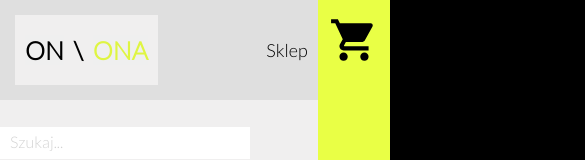
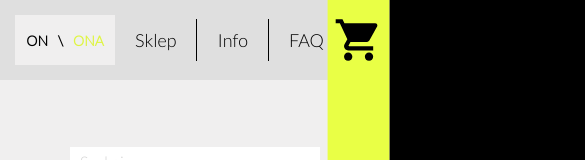
Before and after one commit to malinuuus/shopping-cart-app, a React (Create React App) app: page /projekt/store in a window 390 px wide. Shown: the top 160 px of the page, 585 px wide, since content can reach past the window. Built offline with nearby package versions, Linux system fonts and the light colour scheme.

Commit message:
Create css media queries for mobile phones

```diff
--- a/src/components/Cart.js
+++ b/src/components/Cart.js
@@ -9,7 +9,7 @@ const Cart = () => {
   const { cart, setCart } = useContext(MyContext);
 
   const [cartOpen, setCartOpen] = useState(false);
-  const closeStyle = { transform: 'translateX(82%)' };
+  const closeStyle = { transform: 'translateX(84%)' };
   const cartLength = cart.length;
 
   //usuwanie elementu
--- a/src/styles/cart.css
+++ b/src/styles/cart.css
@@ -40,7 +40,7 @@
 }
 
 .cart-content {
-  width: 82%;
+  width: 84%;
   height: 100%;
   position: absolute;
   top: 0;
@@ -128,3 +128,13 @@
 .cart-element-icon {
   color: red;
 }
+
+@media only screen and (max-width: 600px) {
+  .cart {
+    width: 100vw;
+  }
+
+  .cart-stripe {
+    width: 16%;
+  }
+}
--- a/src/styles/details.css
+++ b/src/styles/details.css
@@ -85,3 +85,18 @@
 .size-icon:hover {
   filter: brightness(80%);
 }
+
+@media only screen and (max-width: 600px) {
+  .details-content {
+    width: 90%;
+    height: 80%;
+  }
+
+  .details-info {
+    margin-top: 20%;
+  }
+
+  .close-icon {
+    margin: 10px;
+  }
+}
--- a/src/styles/nav.css
+++ b/src/styles/nav.css
@@ -73,3 +73,27 @@
 .menu-link:hover {
   color: var(--yellow);
 }
+
+@media only screen and (max-width: 600px) {
+  .nav {
+    height: 80px;
+  }
+
+  .nav-toggle {
+    width: 100px;
+    height: 50px;
+  }
+
+  .nav-toggle button,
+  .nav-toggle p {
+    font-size: 14px;
+  }
+
+  .nav-menu {
+    left: 0;
+  }
+
+  .menu-link {
+    padding: 10px 20px;
+  }
+}
--- a/src/styles/store.css
+++ b/src/styles/store.css
@@ -102,3 +102,25 @@ input:focus~label {
   top: -24px;
   color: black;
 }
+
+@media only screen and (max-width: 600px) {
+  .store {
+    width: 100vw;
+  }
+
+  .store-products {
+    grid-column: 1;
+    grid-template-columns: 250px;
+  }
+
+  .store,
+  .store-products {
+    display: flex;
+    flex-direction: column;
+    align-items: center;
+  }
+
+  .store-card {
+    width: 60%;
+  }
+}
```
